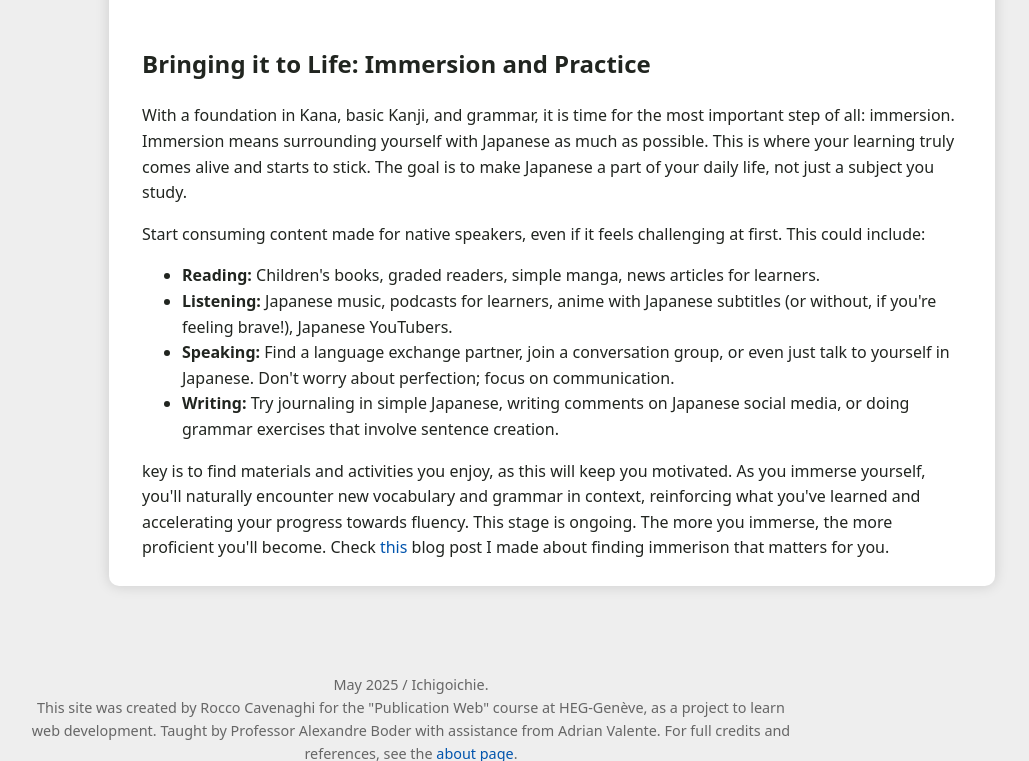
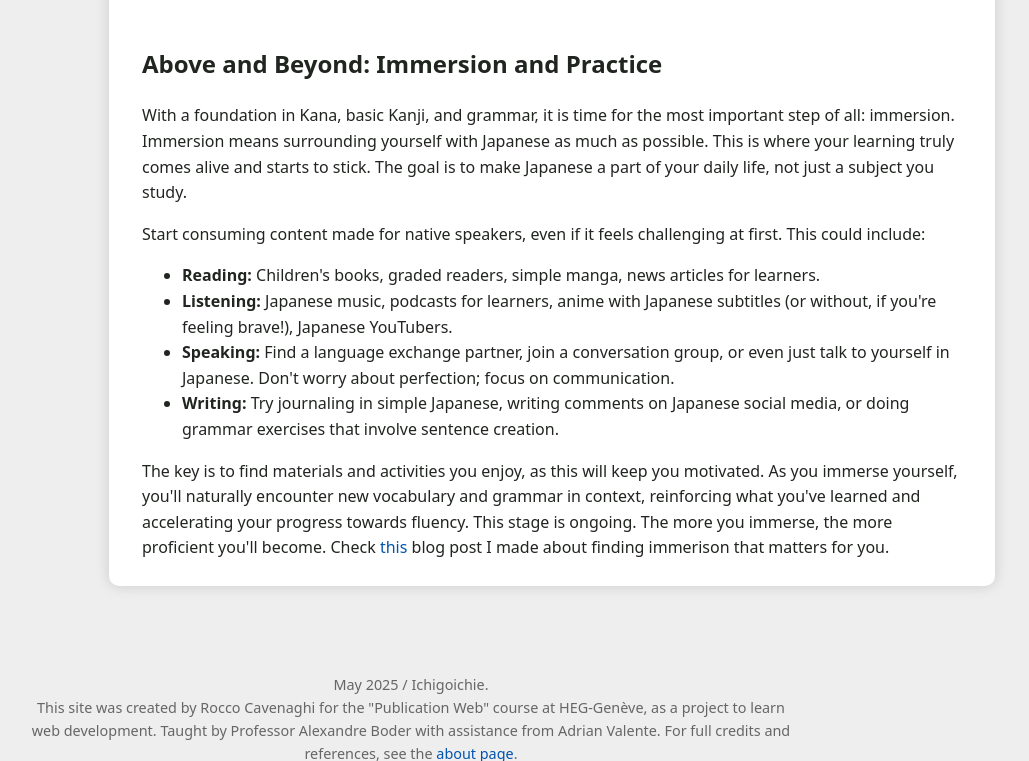
Before and after one commit to paragonusaxis/Ichigoichie, a plain HTML site: page pages/roadmap.html in a window 1280 px wide. Shown: the part 1676-2437 px from the top of the page, without its empty margins (229-1258 px from the left). Drawn offline with Linux system fonts and the light colour scheme.

Commit message:
Update roadmap.html

```diff
--- a/pages/roadmap.html
+++ b/pages/roadmap.html
@@ -96,7 +96,7 @@
                     </section>
 
                     <section id="syllabaries" aria-labelledby="syllabaries-title">
-                        <h2 id="syllabaries-title">The Foundation: Mastering the Syllabaries (Kana)</h2>
+                        <h2 id="syllabaries-title">The Foundation: Mastering the Kana</h2>
                         <p>
                             The absolute first difficulty in learning written Japanese is to master the two syllabaries: Hiragana (ひらがな) and Katakana (カタカナ). Hiragana is used for native Japanese words, grammatical particles, and verb conjugations. Katakana is primarily for foreign loanwords, onomatopoeia, and emphasis. Together, they are referred to as Kana.
                         </p>
@@ -116,7 +116,7 @@
                     </section>
 
                     <section id="immersion" aria-labelledby="immersion-title">
-                        <h2 id="immersion-title">Bringing it to Life: Immersion and Practice</h2>
+                        <h2 id="immersion-title">Above and Beyond: Immersion and Practice</h2>
                         <p>
                             With a foundation in Kana, basic Kanji, and grammar, it is time for the most important step of all: immersion. Immersion means surrounding yourself with Japanese as much as possible. This is where your learning truly comes alive and starts to stick. The goal is to make Japanese a part of your daily life, not just a subject you study.
                         </p>
@@ -131,7 +131,7 @@
                         </ul>
 
                         <p>
-                            key is to find materials and activities you enjoy, as this will keep you motivated. As you immerse yourself, you'll naturally encounter new vocabulary and grammar in context, reinforcing what you've learned and accelerating your progress towards fluency. This stage is ongoing. The more you immerse, the more proficient you'll become. Check <a href="./posts/immersion.html">this</a> blog post I made about finding immerison that matters for you.
+                            The key is to find materials and activities you enjoy, as this will keep you motivated. As you immerse yourself, you'll naturally encounter new vocabulary and grammar in context, reinforcing what you've learned and accelerating your progress towards fluency. This stage is ongoing. The more you immerse, the more proficient you'll become. Check <a href="./posts/immersion.html">this</a> blog post I made about finding immerison that matters for you.
                         </p>
                     </section>
                 </div>
```
